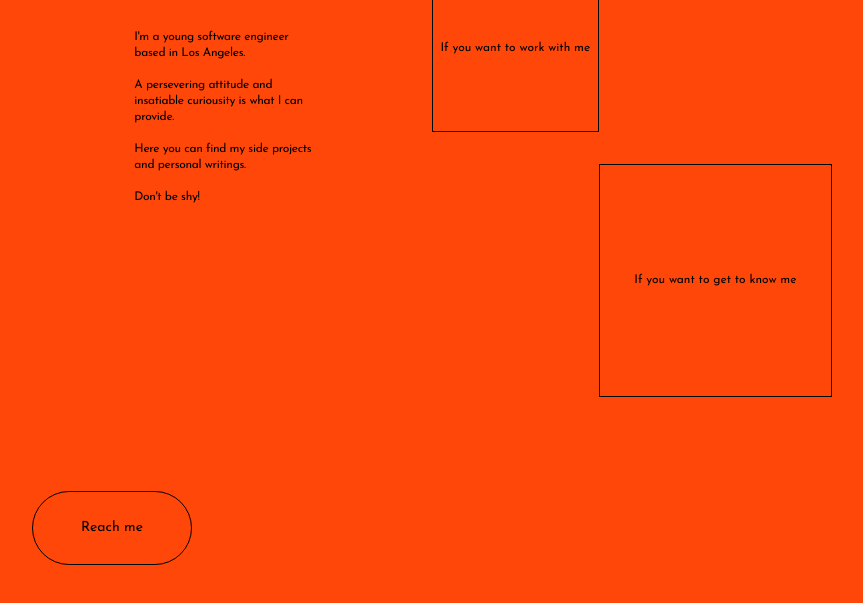
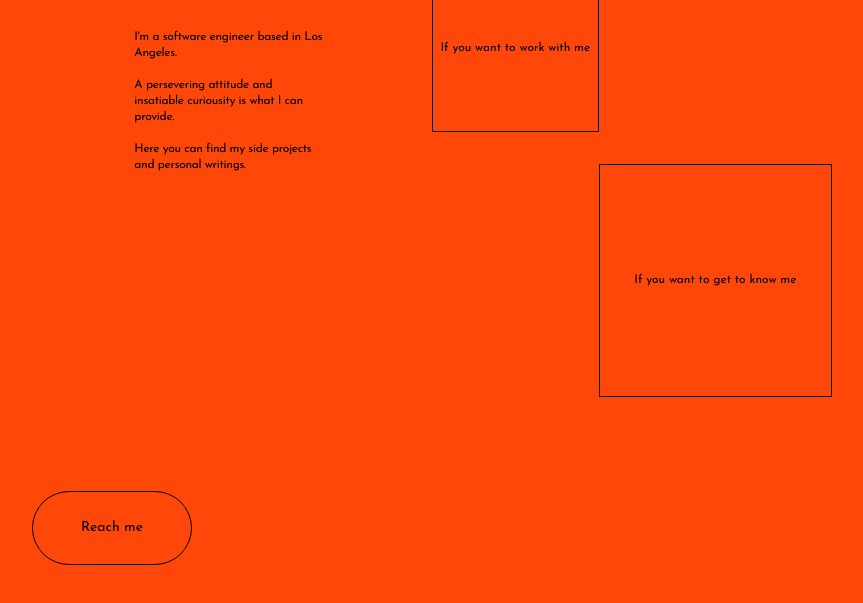
Before and after one commit to HialeahLiam/liam, an Astro site: page / in a window 1280 px wide. Shown: the part 187-790 px from the top of the page, without its empty margins (16-879 px from the left). Built offline with nearby package versions, Linux system fonts and the light colour scheme; Astro itself is replaced by a stand-in of ours.

Commit message:
removed insecurity

```diff
--- a/src/pages/index.astro
+++ b/src/pages/index.astro
@@ -8,13 +8,11 @@
 // Supports weights 100-700
 import Main from "../layouts/main.astro";
 const text = `
-I'm a young software engineer based in Los Angeles.
+I'm a software engineer based in Los Angeles.
 
 A persevering attitude and insatiable curiousity is what I can provide.
 
 Here you can find my side projects and personal writings.
-
-Don't be shy!
 `;
 ---
 
```
